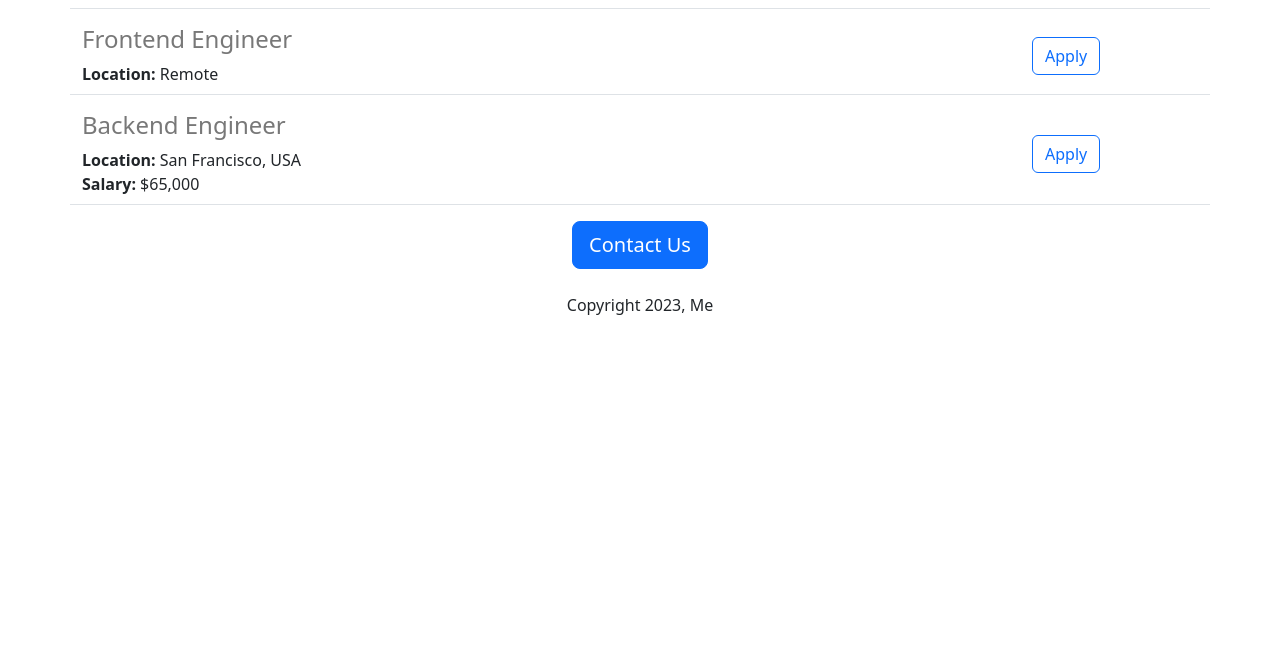
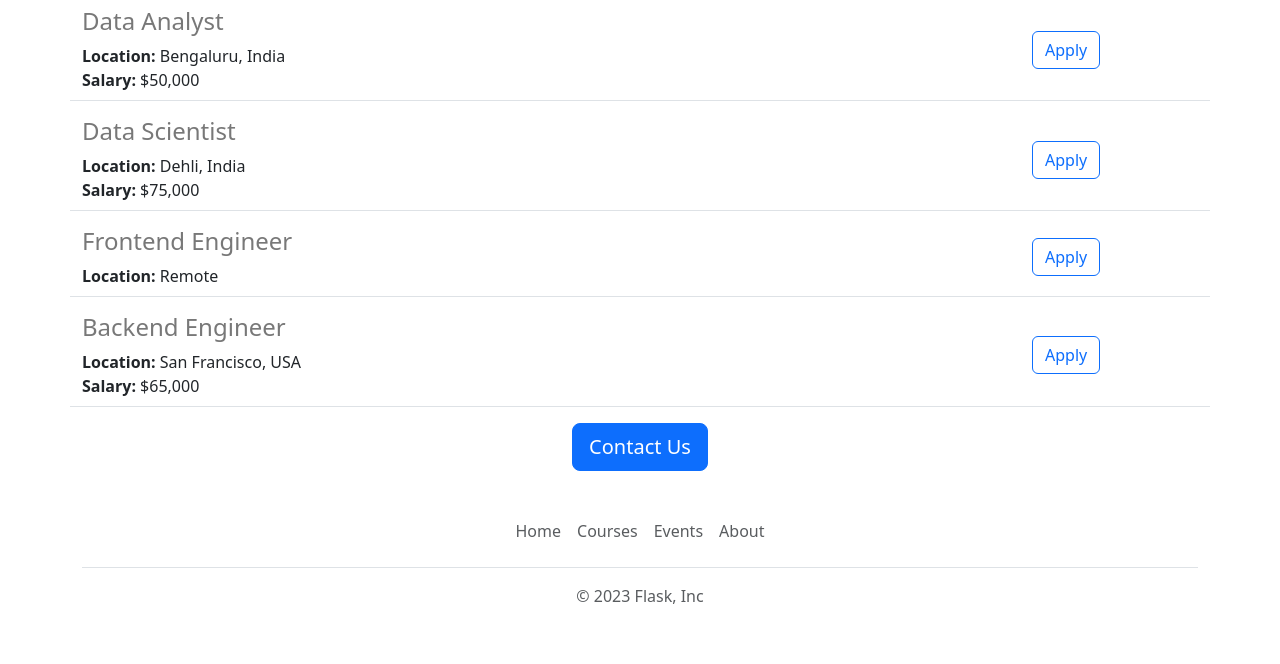
Before and after one commit to Melz8bit/flask-careers-website-v2, a Flask app: page / in a window 1280 px wide. Shown: the part 903-1567 px from the top of the page. Before the commit the page ends 1218 px from the top, so only its background shows below. Run offline with Flask 3, Linux system fonts and the light colour scheme.

Commit message:
Functional and aesthetic improvements

```diff
--- /dev/null
+++ b/templates/footer.html
@@ -0,0 +1,15 @@
+<div class="container">
+    <footer class="py-3 my-4">
+        <ul class="nav justify-content-center border-bottom pb-3 mb-3">
+            <li class="nav-item"><a href="https://www.jovian.ai" class="nav-link px-2 text-body-secondary">Home</a>
+            </li>
+            <li class="nav-item"><a href="https://www.jovian.ai/learn"
+                    class="nav-link px-2 text-body-secondary">Courses</a></li>
+            <li class="nav-item"><a href="https://www.jovian.ai/events"
+                    class="nav-link px-2 text-body-secondary">Events</a></li>
+            <li class="nav-item"><a href="https://www.jovian.ai/about"
+                    class="nav-link px-2 text-body-secondary">About</a></li>
+        </ul>
+        <p class="text-center text-body-secondary">&copy; 2023 Flask, Inc</p>
+    </footer>
+</div>
--- a/templates/home.html
+++ b/templates/home.html
@@ -1,10 +1,12 @@
 <!DOCTYPE html>
 <html>
+
 <head>
   <meta charset="utf-8">
   <meta name="viewport" content="width=device-width, initial-scale=1">
 
-    <link href="https://cdn.jsdelivr.net/npm/bootstrap@5.3.1/dist/css/bootstrap.min.css" rel="stylesheet" integrity="sha384-4bw+/aepP/YC94hEpVNVgiZdgIC5+VKNBQNGCHeKRQN+PtmoHDEXuppvnDJzQIu9" crossorigin="anonymous">
+  <link href="https://cdn.jsdelivr.net/npm/bootstrap@5.3.1/dist/css/bootstrap.min.css" rel="stylesheet"
+    integrity="sha384-4bw+/aepP/YC94hEpVNVgiZdgIC5+VKNBQNGCHeKRQN+PtmoHDEXuppvnDJzQIu9" crossorigin="anonymous">
 
   <title>Flask Careers</title>
 
@@ -52,19 +54,31 @@
       height: 360px;
       width: 100%;
       object-fit: cover;
+      margin-bottom: 16px;
     }
   </style>
 </head>
 
 <body>
+  {% include 'nav.html' %}
+  <img id="banner" class="img-fluid" src="/static/banner.jpeg">
   <div class="container">
     <h1 class="text-center mt-4 mb-4">Flask Careers</h1>
-      <img id="banner" class="img-fluid" src="/static/banner.jpeg">
 
-      <h2 class="text-center mt-2 mb-4">About Flask</h2>
+    <div class="row" style="margin-bottom: 16px;">
+      <div class="col-md-6">
         <p class="lead">
-        Lorem ipsum dolor sit amet, consectetur adipiscing elit, sed do eiusmod tempor incididunt ut labore et dolore magna aliqua. Ut enim ad minim veniam, quis nostrud exercitation ullamco laboris nisi ut aliquip ex ea commodo consequat. Duis aute irure dolor in reprehenderit in voluptate velit esse cillum dolore eu fugiat nulla pariatur. Excepteur sint occaecat cupidatat non proident, sunt in culpa qui officia deserunt mollit anim id est laborum.
+          Lorem ipsum dolor sit amet, consectetur adipiscing elit, sed do eiusmod tempor incididunt ut labore et dolore
+          magna aliqua. Ut enim ad minim veniam, quis nostrud exercitation ullamco laboris nisi ut aliquip ex ea commodo
+          consequat. Duis aute irure dolor in reprehenderit in voluptate velit esse cillum dolore eu fugiat nulla
+          pariatur.
+          Excepteur sint occaecat cupidatat non proident, sunt in culpa qui officia deserunt mollit anim id est laborum.
         </p>
+      </div>
+      <div class="d-none d-md-block col-md-6">
+        <img src="/static/people.jpg" style="height:320px; border-radius: 4px;">
+      </div>
+    </div>
 
     <h2 class="text-center">Open Positions</h2>
     <div>
@@ -74,9 +88,11 @@
     </div>
     <!-- <div style="text-align: center;"> -->
     <div class="text-center">
-        <button class="btn btn-primary btn-lg">Contact Us</button>
-        <p class="mt-4">Copyright 2023, Me</p>
+      <a href="mailto:hello@jovian.ai?subject=Question%20About%20Job%20Openings&body=My%20name%3A%20%3Cyour%20name%20here%3E%0D%0A%0D%0AMy%20questions%3A%20%3Center%20questions%20here%3E"
+        class="btn btn-primary btn-lg">Contact Us</a>
     </div>
   </div>
+  {% include 'footer.html' %}
 </body>
+
 </html>
--- a/templates/jobitem.html
+++ b/templates/jobitem.html
@@ -14,6 +14,7 @@
     {% endif %}
   </div>
   <div class="col-2">
-    <button type="button" class="btn btn-outline-primary">Apply</button>
+    <a href="mailto:hello@jovian.ai?subject=Application for {{job['title']}}" type="button"
+      class="btn btn-outline-primary">Apply</a>
   </div>
 </div>
--- /dev/null
+++ b/templates/nav.html
@@ -0,0 +1,10 @@
+<nav class="navbar shadow-sm fixed-top bg-white">
+    <div class="container-fluid">
+        <a class="navbar-brand" href="#">
+            <img src="/static/bootstrap-logo.svg" alt="Logo" width="30" height="24"
+                class="d-inline-block align-text-top">
+            Flask
+        </a>
+    </div>
+</nav>
+<div style="height:56px;"></div>
```
Also changed, not shown: static/bootstrap-logo.svg (added), 1 other file. Lines whose indentation alone changed are shown as unchanged.
